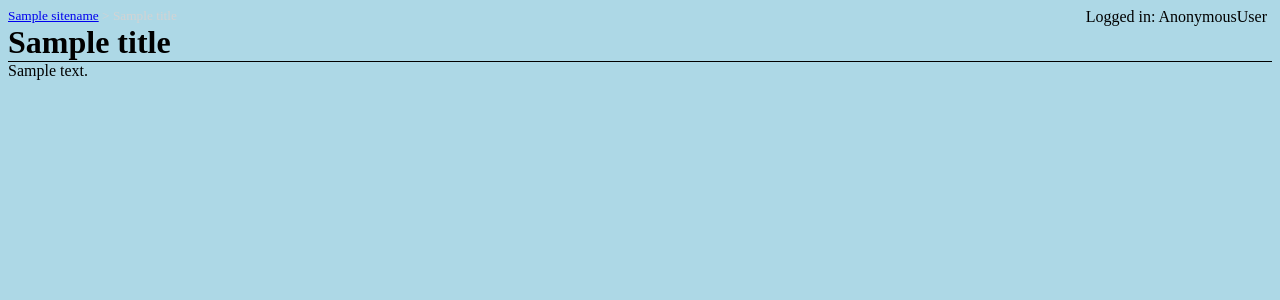
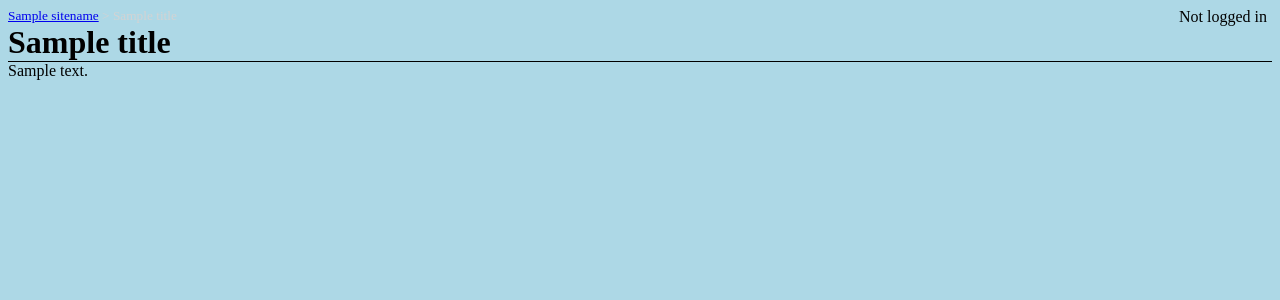
Before and after one commit to Emojigit/dblog, a Django app: template dblog/templates/views.html in a window 1280 px wide. Shown: the top 300 px of the page. Run offline with Django 3.2, Linux system fonts and the light colour scheme; the template is opened without the code that fills it: most values are stand-ins (such as "Sample title", 1, 10 or a date in 2020).

Commit message:
display current user (comment 1/2)

```diff
--- a/dblog/templates/views.html
+++ b/dblog/templates/views.html
@@ -15,7 +15,7 @@
 </head>
 <body>
     <div id="heading">
-        <div id="currentuser">Logged in: {{ user }}{% if user.is_staff %}<br /><a href="/admin/">Admin Panel</a>{% endif %}</div>
+        <div id="currentuser">{% if user.username != "" %}Logged in: {{ user }}{% if user.is_staff %}<br /><a href="/admin/">Admin Panel</a>{% endif %}{% else %}Not logged in{% endif %}</div>
         <div id="breadcrumb">
             <a href="/" id="bc-home" class="bc">{{ sitename }}</a>
             <span class="bc">{{ title }}</span>
```
